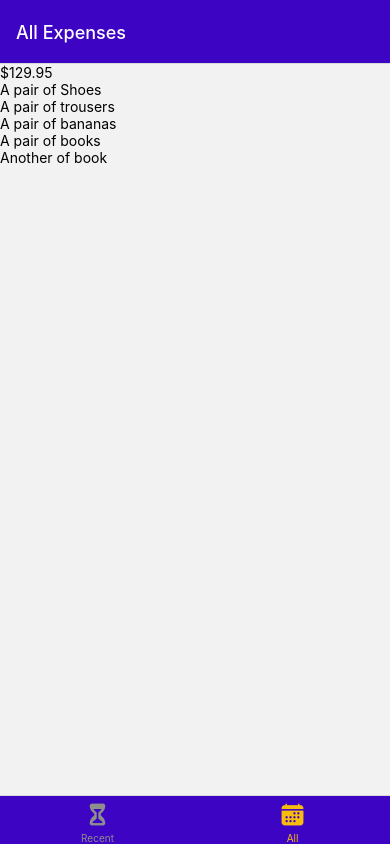
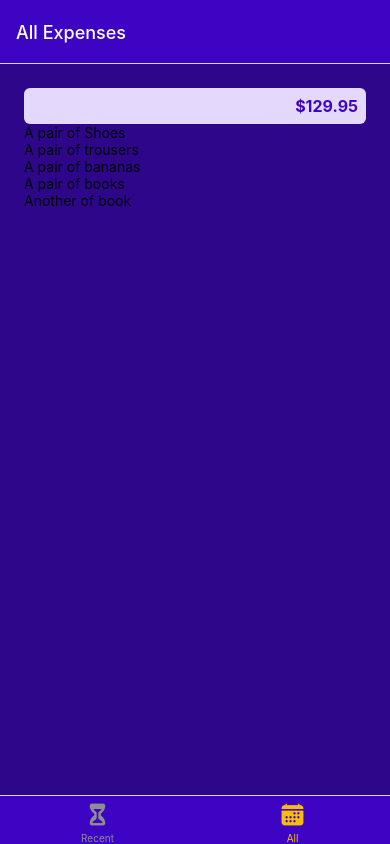
Before and after one commit to BabuliSahoo/ExpenseTracker, a React Native app: screen /AllExpenses in a window 390 px wide. Built offline with nearby package versions, Linux system fonts and the light colour scheme.

Commit message:
Styles Added

```diff
--- a/components/ExpensesOutput/ExpensesOutput.js
+++ b/components/ExpensesOutput/ExpensesOutput.js
@@ -1,6 +1,7 @@
-import {View } from "react-native";
+import { View ,StyleSheet} from "react-native";
 import ExpensesSummary from "./ExpensesSummary";
 import ExpensesList from "./ExpenseList";
+import { GlobalStyles } from "../../constants/styles";
 
 const DUMMY_EXPENSES = [
   {
@@ -34,7 +35,7 @@
 
 function ExpensesOutput({ expenses,expensesperiod}) {
   return (
-    <View>
+    <View style={styles.container}>
       <ExpensesSummary expenses={DUMMY_EXPENSES} periodName={expensesperiod}/>
       <ExpensesList expenses={DUMMY_EXPENSES}/>
     </View>
@@ -42,3 +43,11 @@
 }
 
 export default ExpensesOutput;
+
+const styles = StyleSheet.create({
+  container:{
+      padding:24,
+      backgroundColor:GlobalStyles.colors.primary700,
+      flex:1
+  }
+});
--- a/components/ExpensesOutput/ExpensesSummary.js
+++ b/components/ExpensesOutput/ExpensesSummary.js
@@ -1,15 +1,37 @@
-import { View, Text } from "react-native";
+import { View, Text ,StyleSheet} from "react-native";
+import { GlobalStyles } from "../../constants/styles";
 
 function ExpensesSummary({ expenses, periodName }) {
   const expensesSum = expenses.reduce((sum, expense) => {
     return sum + expense.amount;
   }, 0);
   return (
-    <View>
-      <Text>{periodName}</Text>
-      <Text>${expensesSum.toFixed(2)}</Text>
+    <View style={styles.container}>
+      <Text style={styles.period}>{periodName}</Text>
+      <Text style={styles.sum}>${expensesSum.toFixed(2)}</Text>
     </View>
   );
 }
 
 export default ExpensesSummary;
+
+
+const styles = StyleSheet.create({
+    container:{
+        padding:8,
+        backgroundColor:GlobalStyles.colors.primary50,
+        borderRadius:6,
+        flexDirection:'row',
+        justifyContent:'space-between',
+        alignItems:'center'
+    },
+    period:{
+        color:GlobalStyles.colors.primary400,
+        fontSize:12
+    },
+     sum:{
+        color:GlobalStyles.colors.primary500,
+        fontWeight:'bold',
+        fontSize:16
+    }
+});
```
